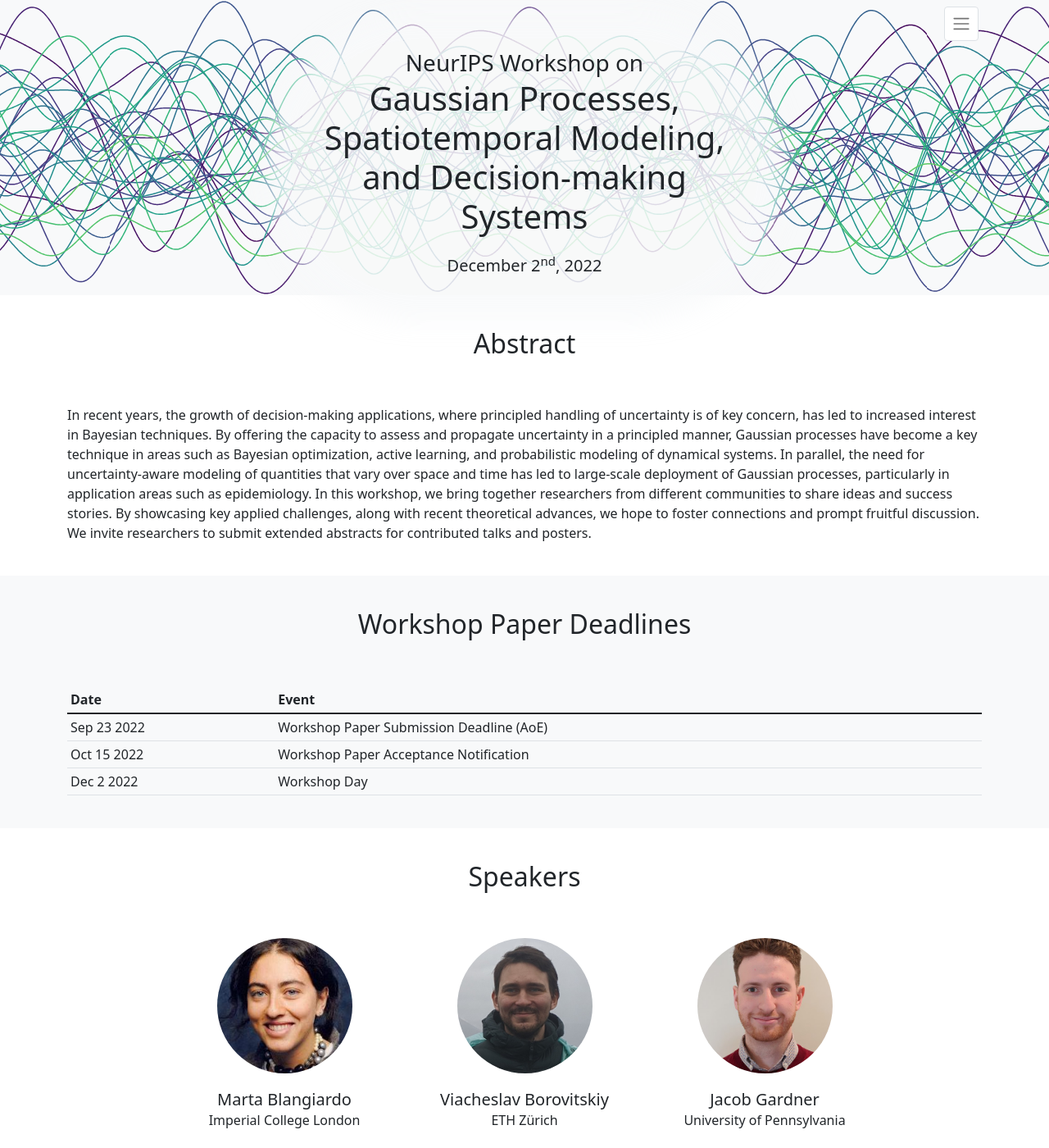
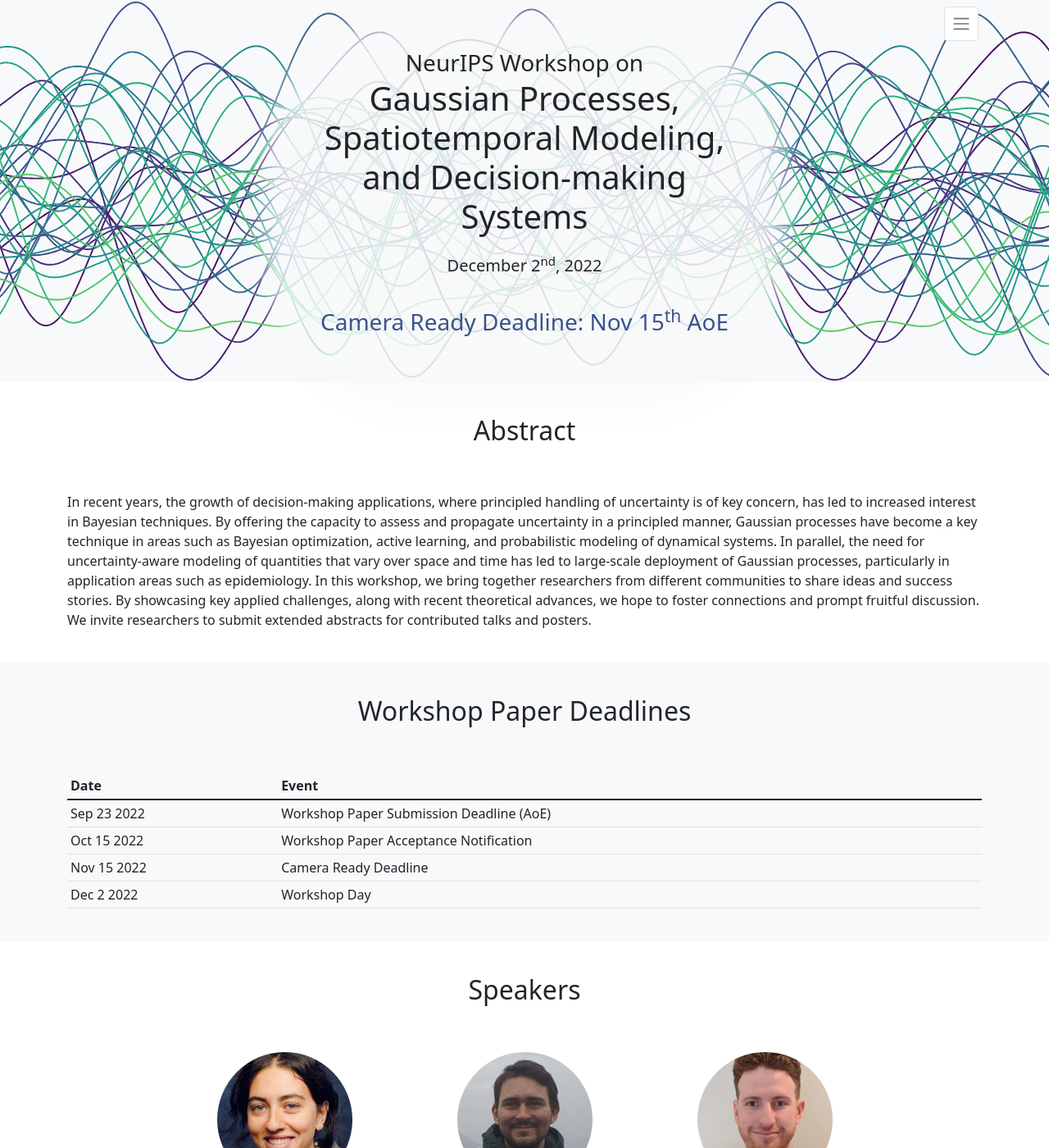
Before and after one commit to gp-seminar-series/neurips-2022, a Jekyll site: the page built from index.html, in a window 1280 px wide and 1400 px high. Shown: the whole window at 82% size. Built offline with Jekyll 4.4.1, drawn with Linux system fonts in a browser that asks for light colours; nearby versions of some CDN libraries.

Commit message:
Add camera ready.

```diff
--- a/deadlines.html
+++ b/deadlines.html
@@ -10,6 +10,7 @@
 |----------------|------------------------------------------------|
 | Sep 23 2022    | Workshop Paper Submission Deadline (AoE)       |
 | Oct 15 2022    | Workshop Paper Acceptance Notification         |
+| Nov 15  2022   | Camera Ready Deadline                          |
 | Dec 2  2022    | Workshop Day                                   |
 |----------------|------------------------------------------------|
 {: .table .table-sm .table-hover }
--- a/title.html
+++ b/title.html
@@ -12,6 +12,7 @@
 
 <h2 class="h5 my-4">December 2<sup>nd</sup>, 2022</h2>
 
+<h2 class="h3 text-center pt-3 pb-5"><a href="https://cmt3.research.microsoft.com/GPSMDMS2022/">Camera Ready Deadline: Nov 15<sup>th</sup> AoE</a></h2>
 </div>
 
 </div>
```
